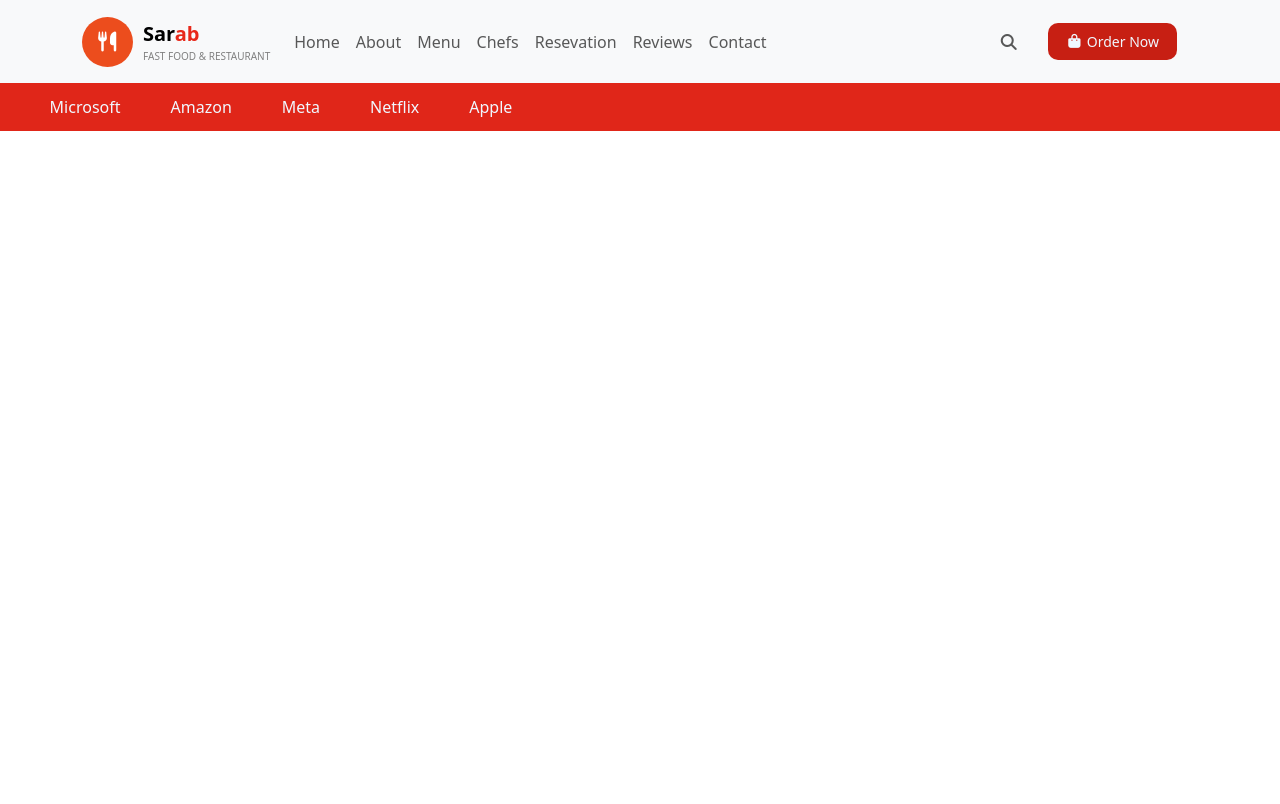
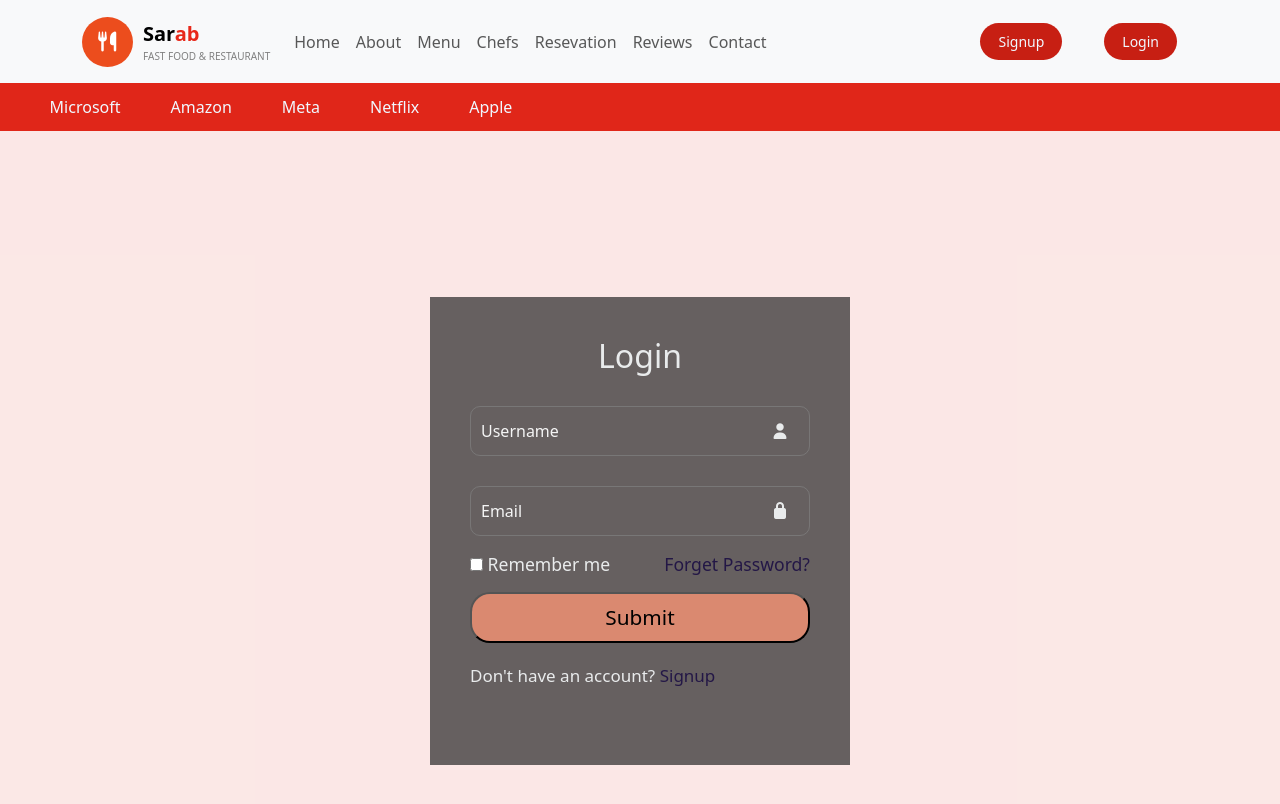
Before and after one commit to sheeshagar-iqbal/food_sarab, a React (Vite) app: page /login in a window 1280 px wide. Shown: the top 804 px of the page. Built offline with nearby package versions, Linux system fonts and the light colour scheme.

Commit message:
add sign and login page

```diff
--- a/src/App.css
+++ b/src/App.css
@@ -37,7 +37,7 @@
         border: none;
         color: aliceblue;
         padding: 8px 18px;
-        border-radius: 10px;
+        border-radius: 20px;
         font-size: 14px;
 }
 
@@ -198,3 +198,94 @@
     transform: translateX(-100%);
   }
 }
+
+
+
+
+
+/*       ============signup and login ========================= */
+.frmcontainer{
+     min-height: 100vh;
+     display: flex;
+     align-items: center;
+     justify-content: center;
+     background-color: #f9dbd9a6;
+     position: relative;
+}
+.frmbox{
+    min-width: 420px;
+    /* height: 450px; */
+    color: rgb(233, 235, 236);
+    background-color: #666060;
+    padding: 40px;
+}
+.frmbox h1{
+    text-align: center;
+    font-size: 32px;
+}
+
+.frmbox .inputs{
+    position: relative;
+    width: 100%;
+    height: 50px;
+    /* background-color: #EC4D1D; */
+    margin: 30px 0;
+}
+.inputs input{
+    height: 100%;
+    width: 100%;
+    background-color: transparent;
+    border: none;
+    border-radius: 10px;
+    color: aliceblue;
+    border: 1px solid rgba(128, 128, 128, 0.701);
+    padding: 10px;
+}
+.inputs input::placeholder{
+    color: whitesmoke;
+    text-transform: capitalize;
+}
+
+.inputs i{
+    position: absolute;
+    top: 50%;
+     right: 20px;
+     translate: 0 -50%;
+}
+
+.forget{
+    display: flex;
+    justify-content: space-between;
+    margin: -15px 0 15px;
+    font-size: 1.1rem;
+    text-decoration: none;
+
+}
+  .forgetlink{
+        color: #12043fc9;
+        text-decoration: none;
+    }
+.frmbtn{
+    text-align: center;
+    cursor: pointer;
+    width: 100%;
+    input{
+    padding: 8px 0px;
+    border-radius: 20px;
+    font-size: 1.3rem;
+    width: 100%;
+
+    text-transform: capitalize;
+    background-color: #da8970;
+    }
+    input:hover{
+        color: #C71F13;
+        text-shadow: #666060;
+        box-shadow: 0 0 12px rgb(110, 130, 150) ;
+    }
+}
+
+.forsignup,.forlogin{
+    padding: 20px 0;
+    font-size: 17px;
+}
--- a/src/App.jsx
+++ b/src/App.jsx
@@ -1,16 +1,28 @@
-import React from 'react'
+import React, { createContext, useState } from 'react'
 import Navbar13 from './component/Navbar13'
 import './App.css'
 import Home from './component/Home'
 import Scroller from './component/Scroller'
-
+import { Route, Routes } from 'react-router-dom'
+import Signup from './pages/Signup'
+import Login from './pages/Login'
+export const Authcontext = createContext()
 const App = () => {
+  let [Auth, setAuth] = useState(false)
   return (
     <>
+      <Authcontext.Provider value={{Auth,setAuth}}>
+              <Navbar13/>
+      </Authcontext.Provider>
 
-    <Navbar13/>
+
     {/* <Home/> */}
     <Scroller/>
+
+    <Routes>
+      <Route path='/signup' element={<Signup/>}/>
+      <Route path='/login' element={<Login/>}/>
+    </Routes>
     </>
   )
 }
--- a/src/component/Navbar13.jsx
+++ b/src/component/Navbar13.jsx
@@ -4,8 +4,11 @@ import Navbar from 'react-bootstrap/Navbar';
 import NavDropdown from 'react-bootstrap/NavDropdown';
 import Button from 'react-bootstrap/Button';
 import { Link } from 'react-router-dom';
+import { useContext } from 'react';
+import { Authcontext } from '../App';
 
 const Navbar13 = () => {
+  const {Auth ,setAuth}=useContext(Authcontext)
   return (
     <>
     <Navbar collapseOnSelect expand="lg" className="bg-body-tertiary">
@@ -32,7 +35,17 @@ const Navbar13 = () => {
             <Nav.Link as={Link} to=''  >Contact</Nav.Link>
 
           </Nav>
-          <Nav className='flexitem'>
+
+          {(!Auth)?(
+              <Nav className='flexitem'>
+            <Nav.Link as={Link} to='/signup'><div className="btn"><button>Signup</button></div></Nav.Link>
+            <Nav.Link as={Link} to='/login' >
+              <div className='btn'><button>Login</button></div>
+              </Nav.Link>
+          </Nav>
+          ):
+          (
+              <Nav className='flexitem'>
             <Nav.Link as={Link} to='' ><div><i className="fa-solid fa-magnifying-glass"></i></div></Nav.Link>
             <Nav.Link as={Link} to='' >
               <div className='btn'><button><i className="fa-solid fa-bag-shopping"></i> Order Now</button></div>
@@ -40,6 +53,8 @@ const Navbar13 = () => {
 
             </Nav.Link>
           </Nav>
+          )}
+
         </Navbar.Collapse>
       </Container>
     </Navbar>
--- /dev/null
+++ b/src/pages/Login.jsx
@@ -0,0 +1,77 @@
+import React, { useState } from 'react'
+import { Link, useNavigate } from 'react-router-dom'
+
+const Login = () => {
+    const [frmdata,setFrmdata]=useState({})
+    // const [data,setdata]=useState([])
+    const navigate =useNavigate()
+
+    function store(event){
+        const {name,value}= event.target
+        setFrmdata({...frmdata,[name]:value})
+    }
+
+    function submit(e){
+        e.preventDefault()
+        console.log(frmdata);
+        // setdata([...data,frmdata])
+        let data= localStorage.getItem('signkey')
+        let data2=JSON.parse(data)
+        console.log(data2);
+
+        if(frmdata.username === data2.username && frmdata.email === data2.email){
+                    console.log('hi');
+                    navigate('/')
+        }
+        else{
+          alert('user not found......')
+        }
+    }
+
+  return (
+    <>
+    <div className="frmcontainer">
+        <div className="frmbox login">
+             <form action="" onSubmit={submit}>
+      <h1>Login </h1>
+      <div className="inputs">
+                <input type="text"
+                 name='username'
+                 onChange={store}
+                 placeholder='username'
+                 required />
+                 <i class="fa-solid fa-user" ></i>
+                 <br />
+
+         </div>
+         <div className="inputs">
+            <input type="text"
+        name='email'
+        onChange={store}
+        placeholder='email'
+        required />
+        <i class="fa-solid fa-lock"></i>
+        <br />
+         </div>
+
+        <div className="forget">
+            <label ><input type="checkbox"
+             name="access"
+             required /> Remember me</label>
+             <Link className='forgetlink'>Forget Password?</Link>
+            </div>
+            <div className="frmbtn">
+        <input type="submit" value="submit"  />
+            </div>
+        <div className="forsignup">
+            <p>Don't have an account? <Link to='/signup' className='forgetlink'>Signup</Link></p>
+        </div>
+
+
+     </form>
+        </div>
+    </div>
+    </>
+  )
+}
+export default Login
--- /dev/null
+++ b/src/pages/Signup.jsx
@@ -0,0 +1,81 @@
+import React, { useState } from 'react'
+import {  Link,useNavigate } from 'react-router-dom'
+
+const Signup = () => {
+    const [frmdata,setFrmdata]=useState({})
+    // const [data,setdata]=useState([])
+    const navigate=useNavigate()
+
+    function store(event){
+        const {name,value}= event.target
+        setFrmdata({...frmdata,[name]:value})
+    }
+
+    function submit(e){
+        e.preventDefault()
+        console.log(frmdata);
+        // setdata([...data,frmdata])
+        localStorage.setItem('signkey',JSON.stringify(frmdata))
+        navigate('/login')
+
+    }
+
+  return (
+    <>
+   <div className="frmcontainer">
+        <div className="frmbox login">
+             <form action="" onSubmit={submit}>
+      <h1>Login </h1>
+      <div className="inputs">
+                <input type="text"
+                 name='username'
+                 onChange={store}
+                 placeholder='username'
+                 required />
+                 <i class="fa-solid fa-user" ></i>
+                 <br />
+
+         </div>
+         <div className="inputs">
+                <input type="text"
+                 name='username'
+                 onChange={store}
+                 placeholder='username'
+                 required />
+                 <i class="fa-solid fa-user" ></i>
+                 <br />
+
+         </div>
+         <div className="inputs">
+            <input type="text"
+        name='email'
+        onChange={store}
+        placeholder='email'
+        required />
+        <i class="fa-solid fa-lock"></i>
+        <br />
+         </div>
+
+        <div className="forget">
+            <label ><input type="checkbox"
+             name="access"
+             required />I agree to Term and Condition</label>
+
+            </div>
+            <div className="frmbtn">
+        <input type="submit" value="submit"  />
+            </div>
+        <div className="forsignup">
+            <p>Already have an account? <Link to='/login' className='forgetlink'>Login</Link></p>
+        </div>
+
+
+     </form>
+        </div>
+    </div>
+
+    </>
+  )
+}
+
+export default Signup
```
Also changed, not shown: src/main.jsx (+7 -2 lines).
